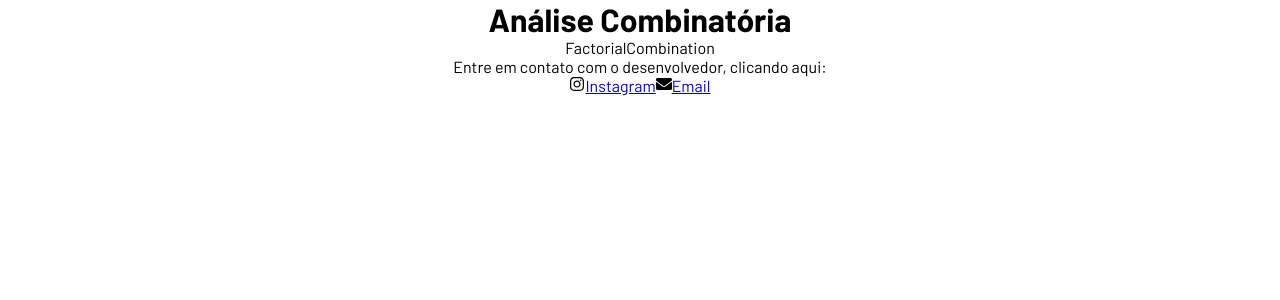
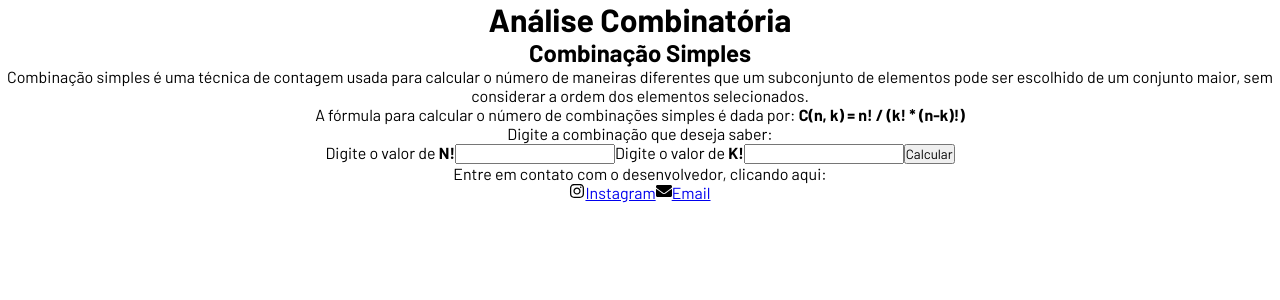
Before and after one commit to kaykyveiga/combinatorial-analysis, a React (Vite) app: page /#/FactorialCombination in a window 1280 px wide. Shown: the top 300 px of the page. Built offline with nearby package versions, Linux system fonts and the light colour scheme.

Commit message:
all features created

```diff
--- a/src/pages/FactorialArrangement.jsx
+++ b/src/pages/FactorialArrangement.jsx
@@ -1,7 +1,46 @@
+import { useState } from "react";
+import { convertFactorial } from "../utils/ConvertFactorial";
+const FactorialArrangement = () => {
+    const [valueN, setValueN] = useState('');
+    const [valueP, setValueP] = useState('');
+    const [result, setResult] = useState(null);
 
-const FactorialArrangement = () => {
+    const handleSubmit = (e) => {
+        e.preventDefault();
+        const factorialSubtraction = valueN - valueP;
+        const factorial = convertFactorial(valueN) / convertFactorial(factorialSubtraction);
+        setResult(factorial);
+    };
     return (
-        <div>FactorialArrangement</div>
+        <div className="conteiner">
+            <h2 className="title">Arranjo</h2>
+            <p className="text">Arranjo, na matemática, é um conceito da análise combinatória que representa o número de maneiras
+                diferentes que um conjunto de elementos pode ser arranjado em uma ordem específica. Em outras
+                palavras,um arranjo é uma combinação ordenada de elementos de um conjunto. O número de arranjos de
+                elementos tomados de um conjunto de n elementos é denotado por A(n,p),onde:</p>
+            <p className="text"><strong>A(n,p) = n! / (n-p)!</strong></p>
+            <p className="text">Digite abaixo o valor de N! e P!</p>
+            <form className="form" onSubmit={handleSubmit}>
+                <label>
+                    <span>Digite o <strong>N!</strong></span>
+                    <input type="number" required name="n!" id="n!" value={valueN} onChange={(e) => setValueN(e.target.value)} />
+                </label>
+                <label>
+                    <span>Digite o <strong>P!</strong></span>
+                    <input type="number" required name="p!" id="p!" value={valueP} onChange={(e) => setValueP(e.target.value)} />
+                </label>
+                <span className="result">
+                    {result !== null && (
+                        <>
+                            <p>O resultado é {result}.</p>
+                            <p>Foi realizado {valueN}! / ({valueN} - {valueP})!</p>
+                        </>
+                    )}
+                </span>
+                <button className="submit-btn">Calcular</button>
+            </form>
+
+        </div>
     )
 }
 
--- a/src/pages/FactorialCombination.jsx
+++ b/src/pages/FactorialCombination.jsx
@@ -1,7 +1,43 @@
+import { useState } from "react";
+import { convertFactorial } from "../utils/ConvertFactorial";
+const FactorialCombination = () => {
+    const [valueN, setValueN] = useState('');
+    const [valueK, setValueK] = useState('');
+    const [result, setResult] = useState(null);
+    const handleSubmit = (e) => {
+        e.preventDefault();
+        const factorialSubtraction = valueN - valueK;
+        const factorial = convertFactorial(valueN) / (convertFactorial(valueK) * convertFactorial(factorialSubtraction));
+        setResult(factorial);
+    };
+    return (
+        <div className="conteiner">
+            <h2 className="title">Combinação Simples</h2>
+            <p className="text">Combinação simples é uma técnica de contagem usada para calcular o número de maneiras diferentes que um
+                subconjunto de elementos pode ser escolhido de um conjunto maior, sem considerar a ordem dos elementos
+                selecionados.</p>
+            <p className="text">A fórmula para calcular o número de combinações simples é dada por: <strong>C(n, k) = n! / (k! *
+                (n-k)!)</strong> </p>
+            <p className="text">Digite a combinação que deseja saber:</p>
+            <form className="form" onSubmit={handleSubmit}>
+                <label>
+                    <span>Digite o valor de <strong>N!</strong></span>
+                    <input type="number" required name="n!" id="n!" value={valueN} onChange={(e) => setValueN(e.target.value)} />
+                </label>
+                <label>
+                    <span>Digite o valor de <strong>K!</strong></span>
+                    <input type="number" required name="k!" id="k!" value={valueK} onChange={(e) => setValueK(e.target.value)} />
+                </label>
+                {result !== null && (
+                    <>
+                        <p>O resultado é {result}.</p>
+                        <p>Foi realizado {valueN}! / ({valueK}! * ({valueN} - {valueK})!)</p>
+                    </>
+                )}
+                <button className="submit-btn" type="submit">Calcular</button>
+            </form>
 
-const FactorialCombination = () => {
-    return (
-        <div>FactorialCombination</div>
+        </div>
     )
 }
 
--- a/src/pages/FactorialDivision.jsx
+++ b/src/pages/FactorialDivision.jsx
@@ -1,7 +1,46 @@
+import { useState } from "react";
+import { convertFactorial } from "../utils/ConvertFactorial";
+const FactorialDivision = () => {
+    const [numerador, setNumerador] = useState('');
+    const [denominador, setDenominador] = useState('');
+    const [result, setResult] = useState(null);
 
-const FactorialDivision = () => {
+    const handleSubmit = (e) => {
+        e.preventDefault();
+
+        const fatorial = convertFactorial(numerador) / convertFactorial(denominador);
+        setResult(fatorial)
+    };
     return (
-        <div>FactorialDivision</div>
+        <div className="conteiner">
+            <h2 className="title">Divisão Fatorial</h2>
+            <p className="text">
+                A divisão de números fatoriais é uma operação matemática que envolve a divisão do fatorial de um número
+                pelo fatorial de outro número. O fatorial de um número é definido como o produto de todos os números
+                inteiros positivos de 1 até o número em questão.
+            </p>
+            <p className="text">Onde <strong>(N! / N!)</strong></p>
+            <p className="text">Digite abaixo a divisão que deseja realizar</p>
+            <form className="form" onSubmit={handleSubmit}>
+                <label>
+                    <span>Digite o numerador:</span>
+                    <input required type="number" name="numerador" id="numerador" value={numerador} onChange={(e) => setNumerador(e.target.value)} />
+                </label>
+                <label>
+                    <span>Digite o denominador</span>
+                    <input required type="number" name="denominador" id="denominador" value={denominador} onChange={(e) => setDenominador(e.target.value)} />
+                </label>
+                <span className="result">
+                    {result !== null && (
+                        <>
+                            <p>O resultado é {result}.</p>
+                            <p>Foi realizado {numerador}! / {denominador}!</p>
+                        </>
+                    )}
+                </span>
+                <button className="submit-btn">Calcular</button>
+            </form>
+        </div>
     )
 }
 
--- a/src/pages/FactorialNumber.jsx
+++ b/src/pages/FactorialNumber.jsx
@@ -1,7 +1,40 @@
+import { useState } from "react";
+import { convertFactorial } from "../utils/ConvertFactorial";
+const FactorialNumber = () => {
+    const [factorialNumber, setFactorialNumber] = useState('');
+    const [result, setResult] = useState(null);
+    const handleSubmit = (e) => {
+        e.preventDefault();
 
-const FactorialNumber = () => {
+        const factorial = convertFactorial(factorialNumber);
+        setResult(factorial);
+    };
     return (
-        <div>FactorialNumber</div>
+        <div className="conteiner">
+            <h2 className="title">Números fatoriais</h2>
+            <p className="text">
+                Números fatoriais são uma sequência de números inteiros positivos que são obtidos a partir do produto de
+                todos os números inteiros positivos menores ou iguais a um número específico. Esse número é representado
+                pelo símbolo !, que é lido como fatorial.
+            </p>
+            <p className="text">Descubra qualquer número fatorial:</p>
+            <form onSubmit={handleSubmit} className="form">
+                <label className="label-custom">
+                    <span>Digite o número:</span>
+                    <input type="number" name="factorialNumber" id="factorialNumber" required value={factorialNumber} onChange={(e) => setFactorialNumber(e.target.value)} />
+                </label>
+                <span className="result">
+                    {result !== null && (
+                        <>
+                            <p>O resultado é {result}.</p>
+                            <p>Foi realizado {factorialNumber}!</p>
+                        </>
+                    )}
+                </span>
+                <button type="submit" className="submit-btn">Calcular</button>
+            </form>
+
+        </div>
     )
 }
 
--- a/src/pages/Home.jsx
+++ b/src/pages/Home.jsx
@@ -1,7 +1,10 @@
-
+import Nav from "../components/Nav"
 const Home = () => {
     return (
-        <div>Home</div>
+        <div className="conteiner">
+            <h2 className="title">Selecione a operação que você deseja realizar:</h2>
+            <Nav />
+        </div>
     )
 }
 
```
